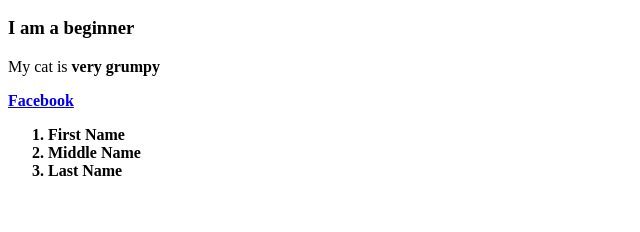
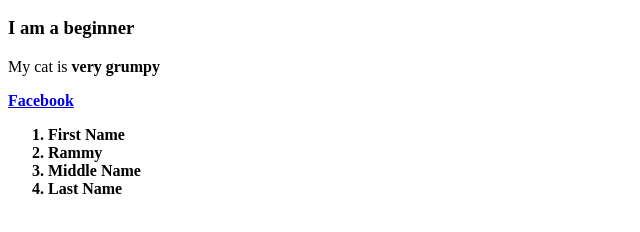
Before and after one commit to RammyYousef/CIS2336, a plain HTML site: page index.html in a window 1280 px wide. Shown: the part 110-342 px from the top of the page, without its empty margins (0-640 px from the left). Drawn offline with Linux system fonts and the light colour scheme.

Commit message:
Update index.html

```diff
--- a/index.html
+++ b/index.html
@@ -10,7 +10,7 @@
   <p>My cat is <strong>very grumpy</p>
    <a href="https://www.facebook.com/profile.php?id=100010976200552">Facebook</a>
    <ol>
-    <li>First Name</li>
+    <li>First Name<li>Rammy</li></li>
     <li>Middle Name</li>
     <li>Last Name</li>
   </ol>
```
